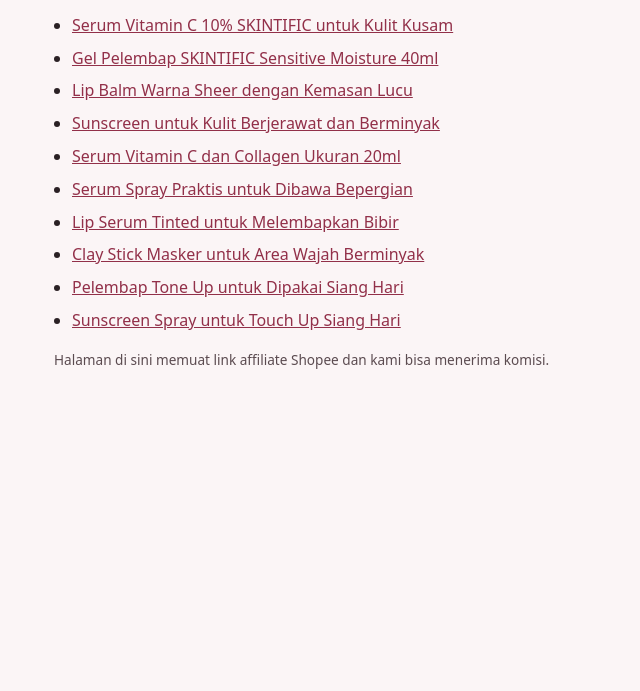
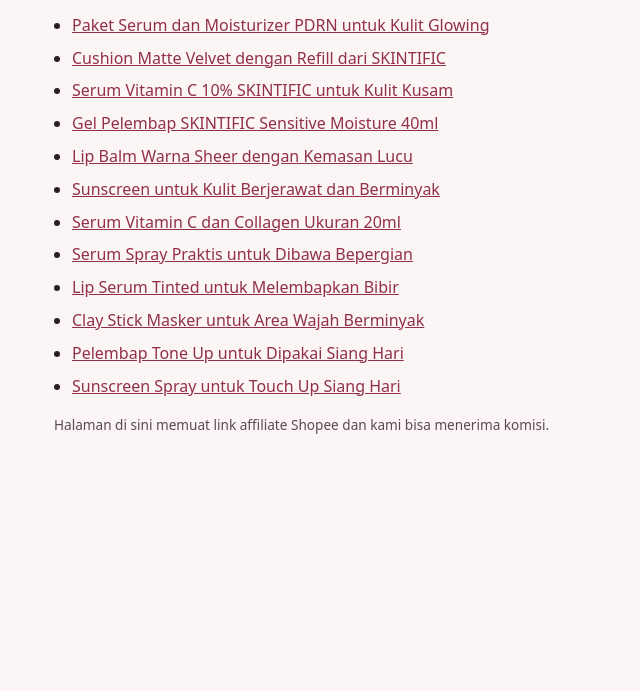
Before and after one commit to melvinsyamsuddin-byte/jc-pins, a plain HTML site: page index.html in a window 1280 px wide. Shown: the part 109-800 px from the top of the page, without its empty margins (306-946 px from the left). Drawn offline with Linux system fonts and the light colour scheme.

Commit message:
Perbarui beranda

```diff
--- a/index.html
+++ b/index.html
@@ -13,6 +13,8 @@
 <h1>JC Beauty Pilihan</h1>
 <p>Pilihan skincare untuk rutinitas harian. Selengkapnya di <a href="https://jc-beauty.my.id">jc-beauty.my.id</a>.</p>
 <ul>
+<li><a href="/p/jc261127-02.html">Paket Serum dan Moisturizer PDRN untuk Kulit Glowing</a></li>
+<li><a href="/p/jc261127-01.html">Cushion Matte Velvet dengan Refill dari SKINTIFIC</a></li>
 <li><a href="/p/jc261126-02.html">Serum Vitamin C 10% SKINTIFIC untuk Kulit Kusam</a></li>
 <li><a href="/p/jc261126-01.html">Gel Pelembap SKINTIFIC Sensitive Moisture 40ml</a></li>
 <li><a href="/p/jc261125-02.html">Lip Balm Warna Sheer dengan Kemasan Lucu</a></li>
```
